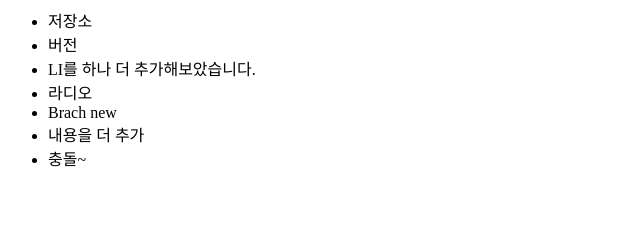
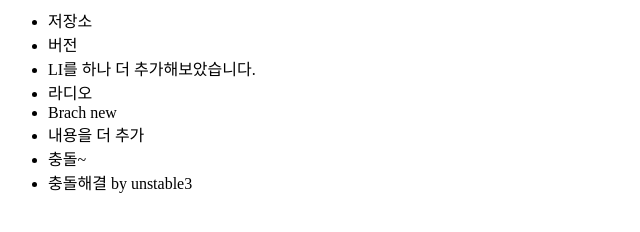
Before and after one commit to inegg/opentutorials_git_inegg, a plain HTML site: page index.html in a window 1280 px wide. Shown: the whole page, without its empty margins (0-640 px from the left). Drawn offline with Linux system fonts and the light colour scheme.

Commit message:
충돌해결 by unstable3

```diff
--- a/index.html
+++ b/index.html
@@ -12,6 +12,7 @@
 			<li>Brach new</li>
 			<li>내용을 더 추가 </li>
 			<li>충돌~</li>
+			<li>충돌해결 by unstable3</li>
 		</ul>
 	</body>
 </html>
```
